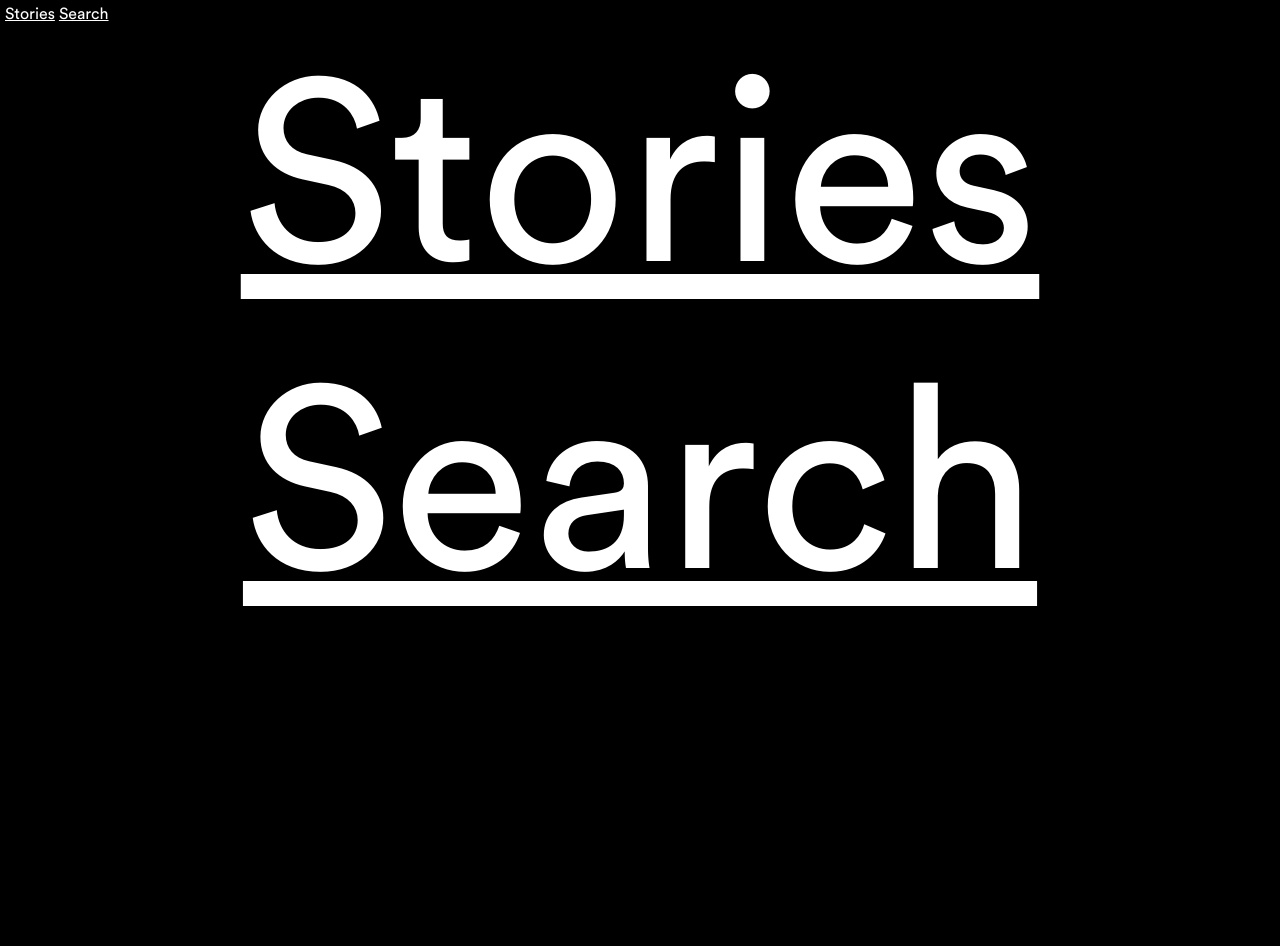
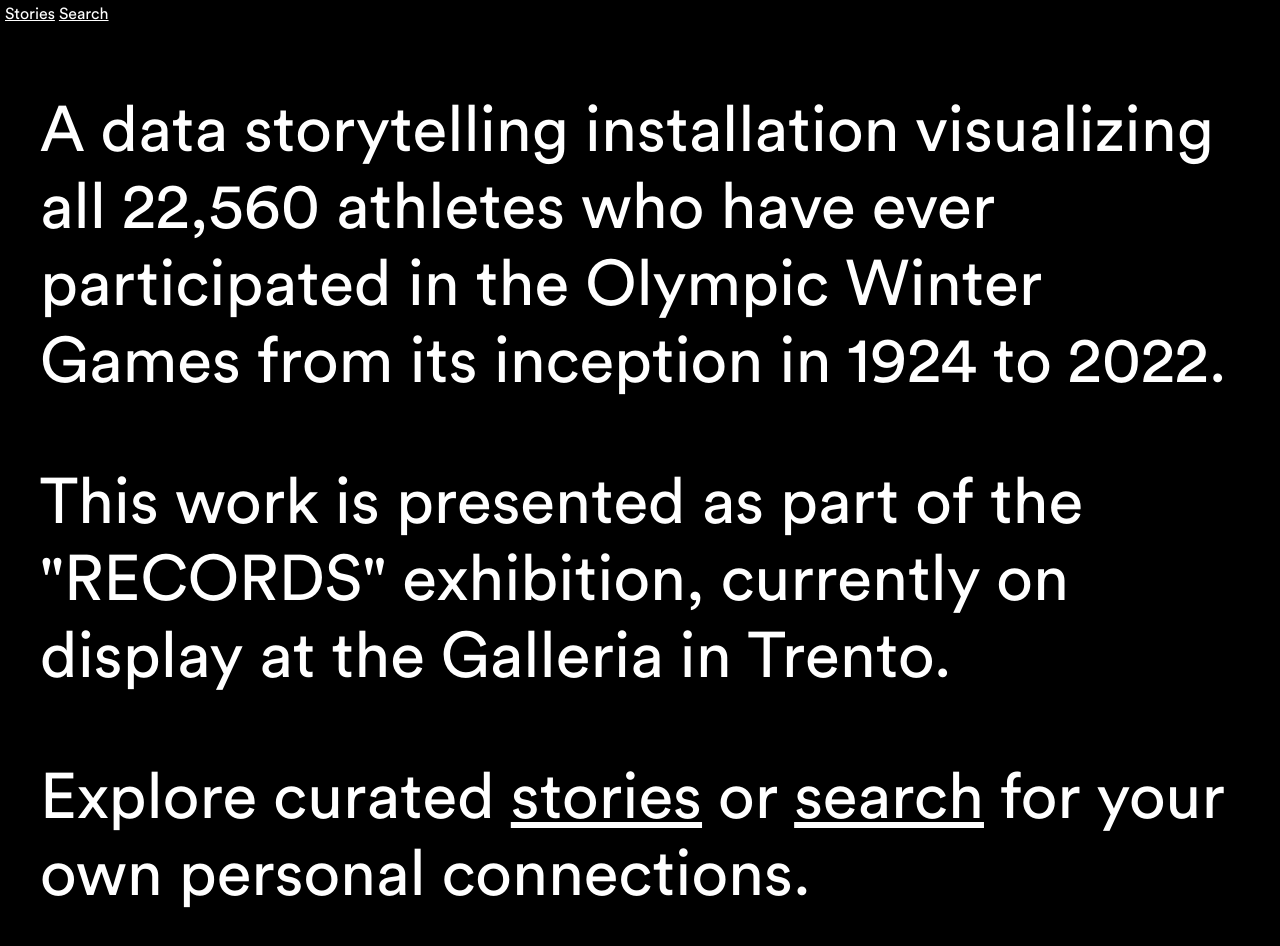
Before and after one commit to sinanatra/olympics, a SvelteKit app: page / in a window 1280 px wide. Shown: the top 946 px of the page. Before the commit the page ends 800 px from the top, so only its background shows below. Built offline with nearby package versions, Linux system fonts and the light colour scheme.

Commit message:
structure

```diff
--- a/src/lib/components/ExportControls.svelte
+++ b/src/lib/components/ExportControls.svelte
@@ -17,7 +17,7 @@
     let currentStep = 0;
     let interval;
 
-    const recordDuration = 2000;
+    const recordDuration = 20000;
     const advancedRecordDuration = 4000;
 
     $: {
--- a/src/lib/components/Sketch.svelte
+++ b/src/lib/components/Sketch.svelte
@@ -165,7 +165,8 @@
                     s.textSize(12);
                     margin = 300;
                 } else if (get(width) > 3000) {
-                    s.textSize(34);
+                    s.textSize(40);
+                    margin = 1000;
                 } else {
                     s.textSize(14);
                 }
--- a/src/routes/+page.svelte
+++ b/src/routes/+page.svelte
@@ -3,8 +3,22 @@
 </script>
 
 <main data-sveltekit-reload>
-    <a href="{base}/stories">Stories</a>
-    <a href="{base}/search">Search</a>
+    <div class="intro">
+        <p>
+            A data storytelling installation visualizing all 22,560 athletes who
+            have ever participated in the Olympic Winter Games from its
+            inception in 1924 to 2022.
+        </p>
+        <p>
+            This work is presented as part of the "RECORDS" exhibition,
+            currently on display at the Galleria in Trento.
+        </p>
+        <p>
+            Explore curated <a href="{base}/stories">stories</a> or
+            <a href="{base}/search">search</a>
+            for your own personal connections.
+        </p>
+    </div>
 </main>
 
 <style>
@@ -12,12 +26,17 @@
         margin: 0 auto;
     }
 
+    .intro {
+        max-width: 1200px;
+        margin: 0 auto;
+        font-size: 64px;
+    }
     a {
         width: 100%;
         color: white;
-        font-size: 20vw;
+        /* font-size: 20vw;
         text-align: center;
-        display: block;
+        display: block; */
     }
 
     a:hover {
```
